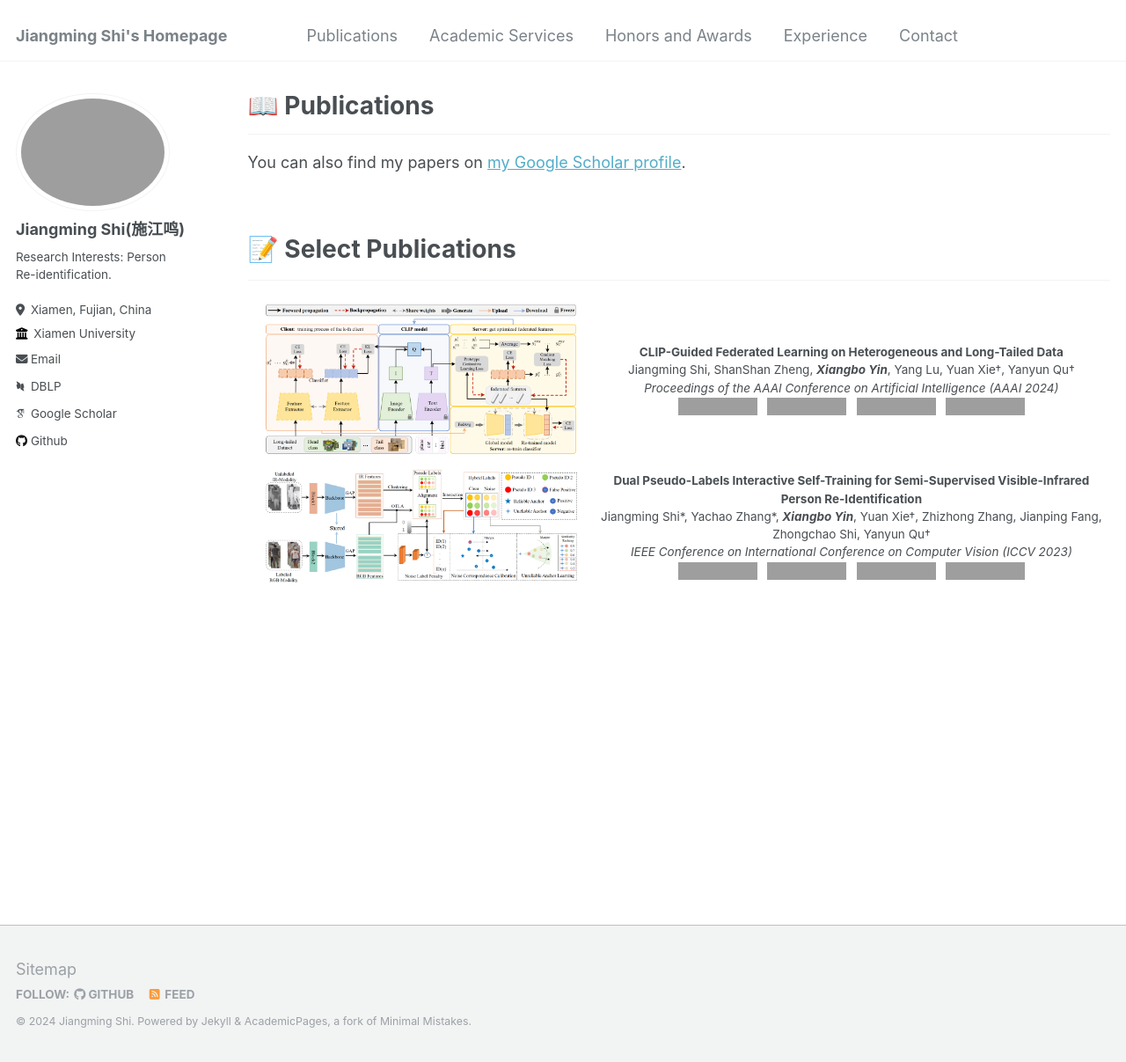
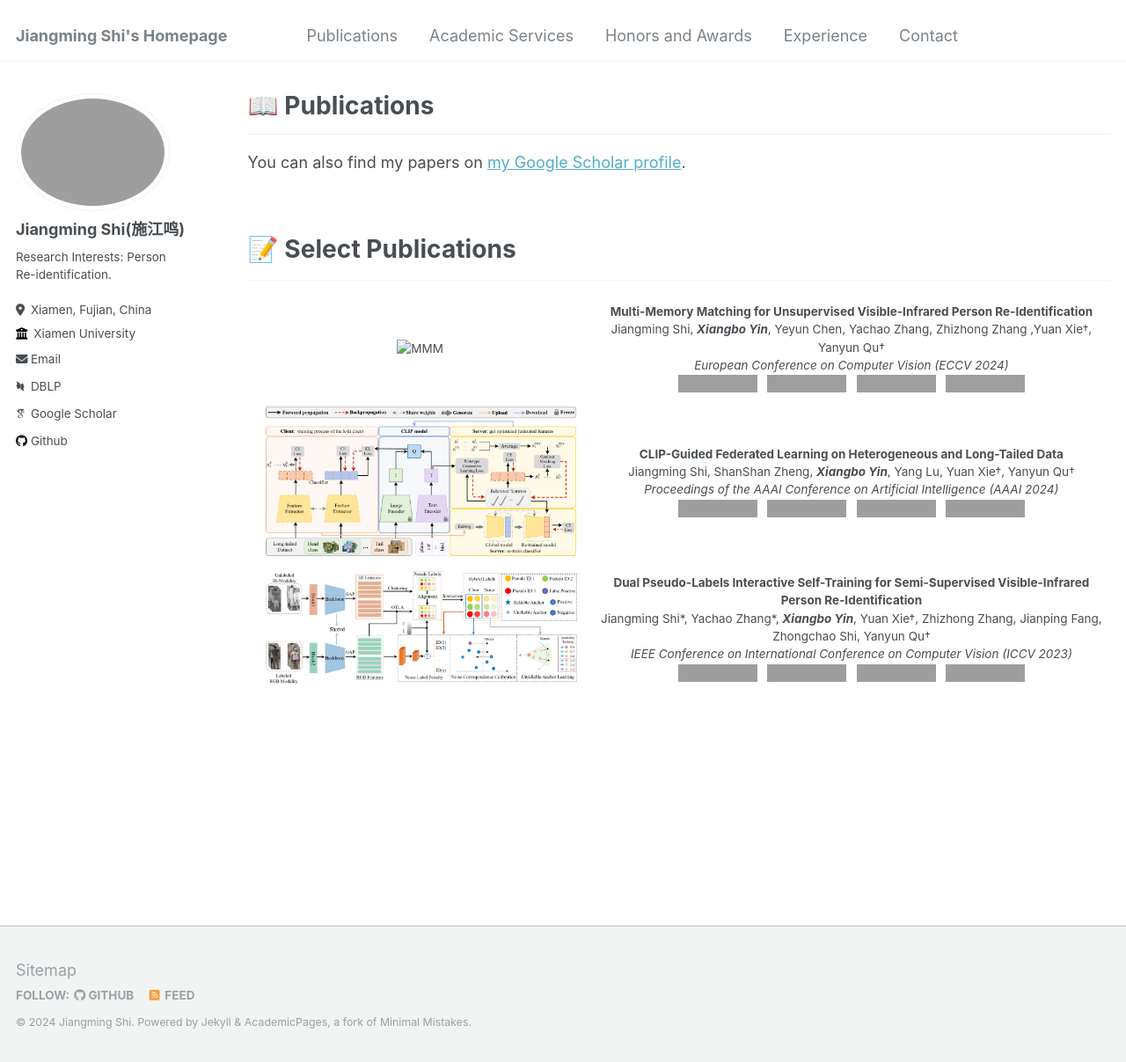
Before and after one commit to shijiangming1/shijiangming1.github.io, a Jekyll site: the page built from _pages/publications.md, in a window 1280 px wide and 1207 px high. Shown: the whole window at 88% size. Built offline with Jekyll 4.4.1, drawn with Linux system fonts in a browser that asks for light colours; some web fonts are replaced; grey boxes are pictures that could not be loaded.

Commit message:
Update publications.md

```diff
--- a/_pages/publications.md
+++ b/_pages/publications.md
@@ -26,6 +26,26 @@ table, th, td {
 <font face="helvetica, ariel, &#39;sans serif&#39;">
         <table cellspacing="0" cellpadding="0" class="noBorder" style="text-align:center">
             <tbody>
+
+               <tr>
+                <td class="noBorder" width="40%">
+                    <img width="360" src="{{ base_path }}/images/MMM.png" alt="MMM" style="border:0px">
+                </td>
+                <td>
+                  <b>Multi-Memory Matching for Unsupervised Visible-Infrared Person Re-Identification</b>
+                  <br>
+                  Jiangming Shi, <b><i>Xiangbo Yin</i></b>, Yeyun Chen, Yachao Zhang, Zhizhong Zhang ,Yuan Xie†, Yanyun Qu†
+                  <br>
+                  <em> European Conference on Computer Vision (ECCV 2024)</em>
+                  <br>
+                  <a href="https://arxiv.org/pdf/2401.06825"><img src="https://img.shields.io/badge/-Paper-blue?logo=microsoftpowerpoint&logoColor=B7472A&labelColor=white&color=F5F5F5&style=flat" alt="paper"></a>&nbsp;&nbsp;
+                  <a href="https://scholar.google.com/citations?view_op=view_citation&hl=zh-CN&user=H1rqfM4AAAAJ&citation_for_view=H1rqfM4AAAAJ:d1gkVwhDpl0C"><img src="https://img.shields.io/badge/dynamic/json?logo=Google%20Scholar&url=https%3A%2F%2Fcdn.jsdelivr.net%2Fgh%2FXiangboYin%2Fxiangboyin.github.io%40google-scholar-stats%2Fgs_data.json&query=$[%27publications%27][%27H1rqfM4AAAAJ:d1gkVwhDpl0C%27][%27num_citations%27]&labelColor=f6f6f6&color=9cf&style=flat&label=Citations" alt="Citations"></a>&nbsp;&nbsp;
+                  <a href="https://github.com/shijiangming1/MMM"><img src="https://img.shields.io/github/stars/shijiangming1/MMM?style=social" alt="GitHub Stars"></a>&nbsp;&nbsp;
+                  <a href="{{ base_path }}/ciations/MMM.md"><img src="https://img.shields.io/badge/-BibTeX-blue?labelColor=white&color=F5F5F5&logo=latex&logoColor=008080" alt="BibTeX"></a>
+                </td>
+              </tr>
+
+
               <tr>
                 <td class="noBorder" width="40%">
                     <img width="360" src="{{ base_path }}/images/CLIP2FL.png" alt="CLIP2FL" style="border:0px">
```
